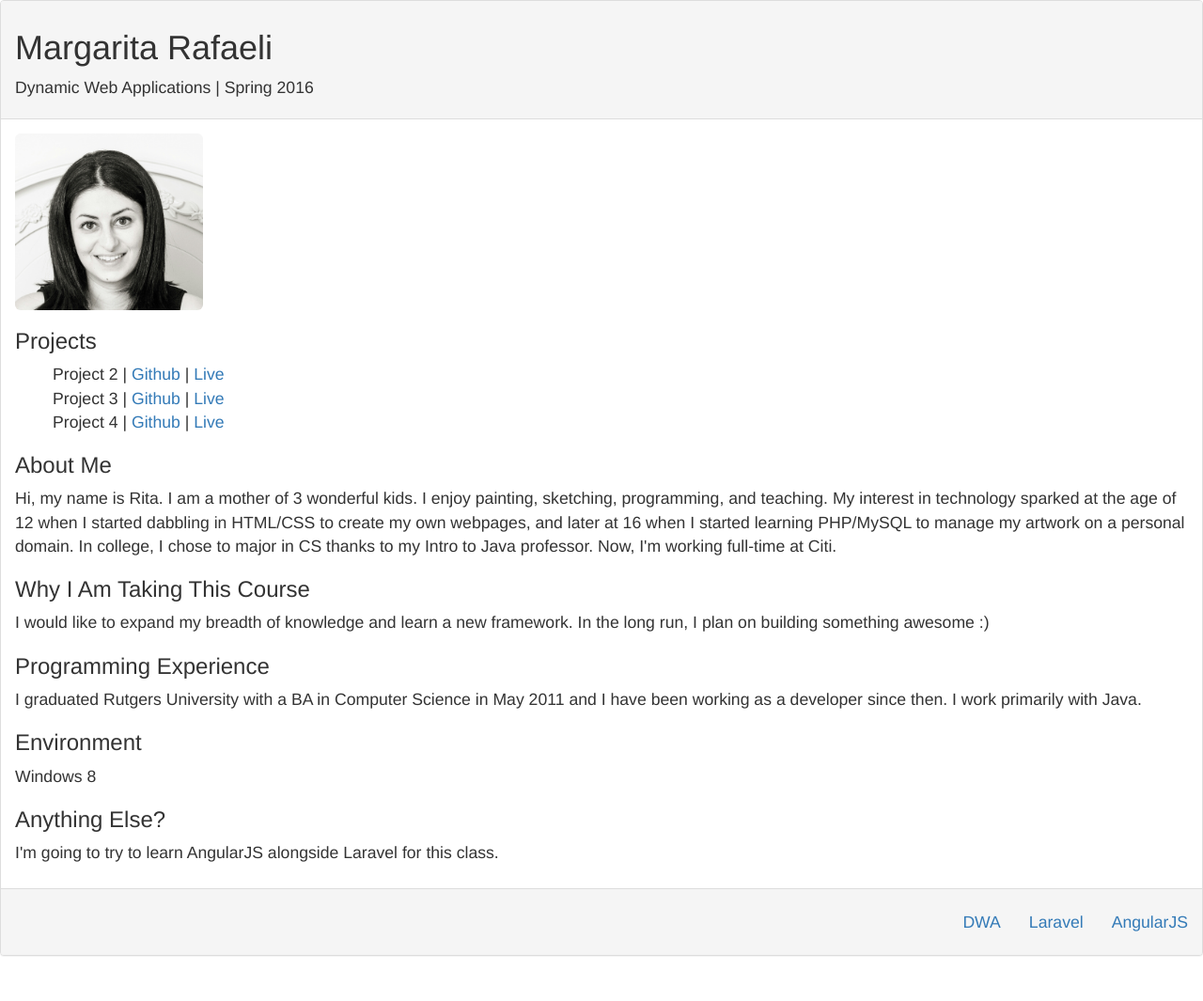
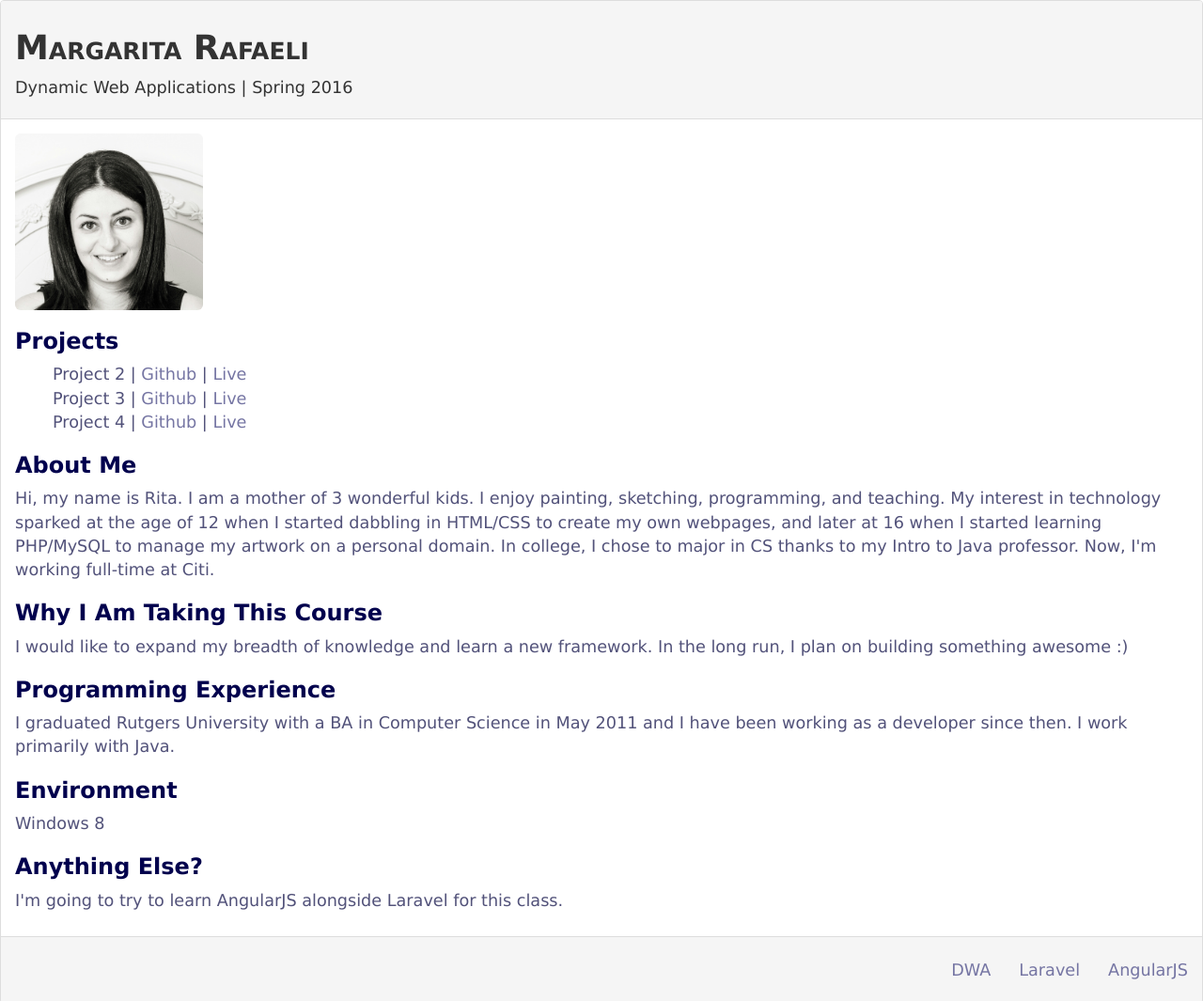
Before and after one commit to ritarafaeli/hello-world, a plain HTML site: page index.htm in a window 1280 px wide. Shown: the top 1065 px of the page at 94% size. Before the commit the page ends 1037 px from the top, so only its background shows below. Drawn offline with nearby package versions, Linux system fonts and the light colour scheme.

Commit message:
updating styling

```diff
--- a/index.htm
+++ b/index.htm
@@ -4,12 +4,9 @@
         <title>Margarita Rafaeli - DWA Spring 2016</title>
         <!-- bootstrap -->
         <link rel="stylesheet" href="https://maxcdn.bootstrapcdn.com/bootstrap/3.3.6/css/bootstrap.min.css" />
-        <style>
-            html, body, input, select, textarea
-            {
-                font-size: 1.05em;
-            }
-        </style>
+
+        <!-- css -->
+        <link rel="stylesheet" type="text/css" href="main.css">
 
         <!-- angularjs -->
         <script src="http://ajax.googleapis.com/ajax/libs/angularjs/1.4.8/angular.min.js"></script>
@@ -21,15 +18,18 @@
                 <h1>Margarita Rafaeli</h1>
                 <p>Dynamic Web Applications | Spring 2016</p>
             </div>
+
             <div class="panel-body" ng-controller="mainController">
                 <img src="ritarafaeli.jpg" class="img-rounded" width="200"/>
 
                 <h3>Projects</h3>
+
                 <ul>
                     <li ng-repeat="project in projects" class="list-unstyled">
                         {{ project.title }} | <a href="{{project.github}}">Github</a> | <a href="{{project.live}}">Live</a>
                     </li>
                 </ul>
+
                 <h3>About Me</h3>
                 <p>Hi, my name is Rita. I am a mother of 3 wonderful kids. I enjoy painting, sketching, programming, and teaching. My interest in technology sparked at the age of 12 when I started dabbling in HTML/CSS to create my own webpages, and later at 16 when I started learning PHP/MySQL to manage my artwork on a personal domain. In college, I chose to major in CS thanks to my Intro to Java professor. Now, I'm working full-time at Citi.</p>
 
@@ -44,8 +44,8 @@
 
                 <h3>Anything Else?</h3>
                 <p>I'm going to try to learn AngularJS alongside Laravel for this class.</p>
+            </div>
 
-                </div>
             <div class="panel-footer clearfix">
                 <div class="pull-right">
                     <ul class="nav navbar-nav navbar-right">
--- /dev/null
+++ b/main.css
@@ -0,0 +1,28 @@
+ html, body{
+    font-size: 1.05em;
+    font-family: verdana;
+    color: #52527a;
+}
+
+h1{
+    font-variant: small-caps;
+    font-weight: bold;
+}
+
+h3{
+    font-weight: bold;
+    color: #00004d;
+}
+
+a:link, a:visited {
+    color: #7575a3;
+}
+
+a:hover {
+    color: #b3b3cc;
+    text-decoration: line-through;
+}
+
+a:active {
+    color: #b3b3cc;
+}
```
Lines whose indentation alone changed are shown as unchanged.
